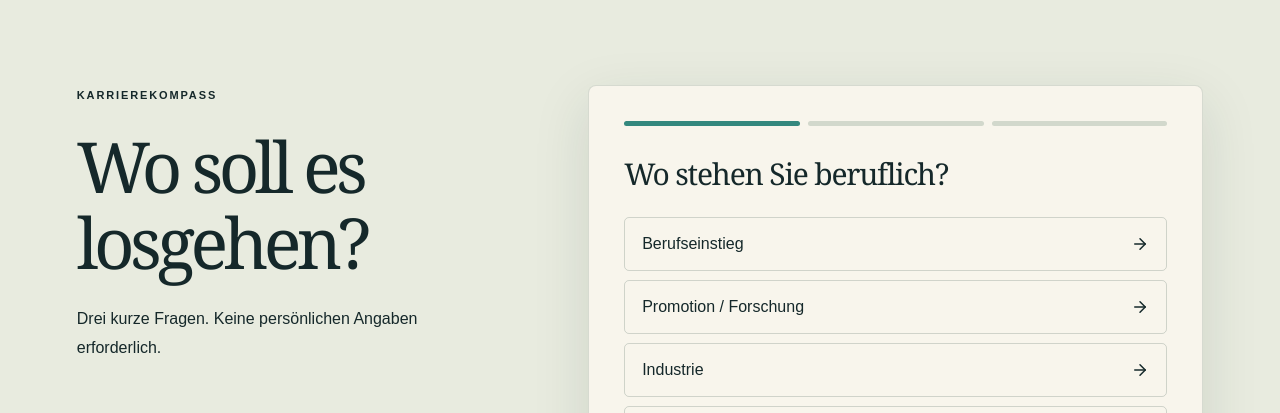
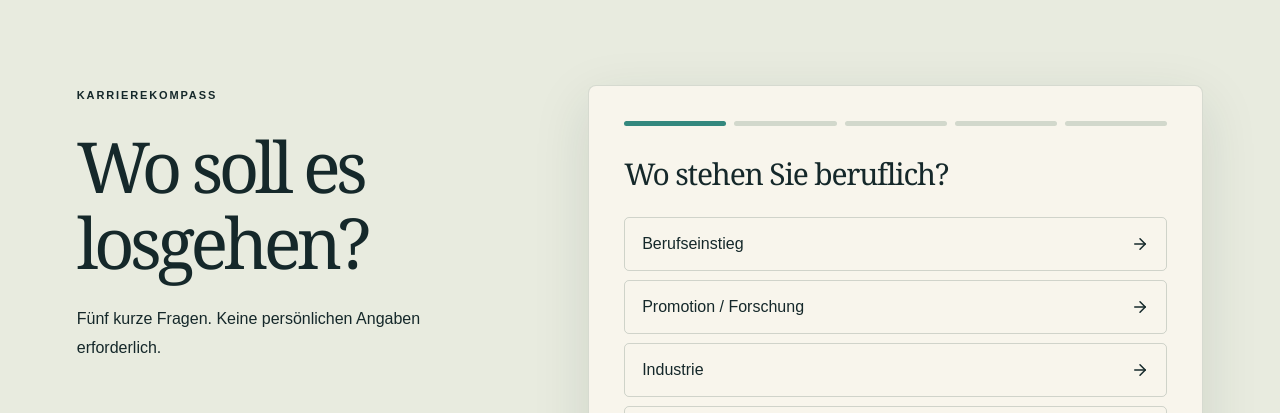
Before and after one commit to AtaMLK/Life-Science-Career-Compass, a Next.js app: page /de in a window 1280 px wide. Shown: the part 5140-5553 px from the top of the page. Built offline with nearby package versions, Linux system fonts and the light colour scheme; no server answers.

Commit message:
Expand localized Career Compass assessment from three to five relevant steps

```diff
--- a/src/components/career-finder.tsx
+++ b/src/components/career-finder.tsx
@@ -4,9 +4,9 @@ import {ArrowRight,ArrowLeft,Compass} from "lucide-react";
 import {type Lang,services} from "@/lib/content";
 import {serviceTranslations} from "@/lib/editorial-locale";
 const words={
-en:{eyebrow:"CAREER COMPASS",heading:"Not sure where to start?",intro:"Answer three quick questions. No personal details required.",questions:["Where are you in your career?","What do you need help with?","Where are you exploring opportunities?"],choices:[["Graduate / starting out","PhD / Research","Industry professional","Career change"],["Finding opportunities","CV & application documents","Interview preparation","Salary & career strategy"],["Germany","Austria or Switzerland","Still exploring"]],result:"A suggested starting point",note:"This recommendation is a guide, not an assessment or job guarantee.",ask:"Ask Farzaneh",back:"Back",again:"Start again"},
-de:{eyebrow:"KARRIEREKOMPASS",heading:"Wo soll es losgehen?",intro:"Drei kurze Fragen. Keine persönlichen Angaben erforderlich.",questions:["Wo stehen Sie beruflich?","Wobei brauchen Sie Unterstützung?","Wo suchen Sie Perspektiven?"],choices:[["Berufseinstieg","Promotion / Forschung","Industrie","Beruflicher Wechsel"],["Stellen finden","Lebenslauf & Bewerbung","Vorstellungsgespräch","Gehalt & Karrierestrategie"],["Deutschland","Österreich oder Schweiz","Noch unentschlossen"]],result:"Ein möglicher Einstieg",note:"Diese Empfehlung ist eine Orientierung, keine Garantie.",ask:"Farzaneh anfragen",back:"Zurück",again:"Neu beginnen"},
-tr:{eyebrow:"KARİYER PUSULASI",heading:"Nereden başlamalısınız?",intro:"Üç kısa soruyu yanıtlayın. Kişisel bilgi gerekmez.",questions:["Kariyerinizin hangi aşamasındasınız?","Hangi konuda desteğe ihtiyacınız var?","Nerede fırsat arıyorsunuz?"],choices:[["Yeni mezun","Doktora / Araştırma","Sektör profesyoneli","Kariyer değişikliği"],["İş fırsatları","CV ve başvurular","Mülakat hazırlığı","Maaş ve kariyer stratejisi"],["Almanya","Avusturya veya İsviçre","Henüz karar vermedim"]],result:"Önerilen başlangıç",note:"Bu öneri rehberlik amaçlıdır, iş garantisi vermez.",ask:"Farzaneh'e danış",back:"Geri",again:"Yeniden başla"}
+en:{eyebrow:"CAREER COMPASS",heading:"Not sure where to start?",intro:"Answer five quick questions. No personal details required.",questions:["Where are you in your career?","What do you need help with?","Where are you exploring opportunities?","Do you already have application documents?","When would you like to begin?"],choices:[["Graduate / starting out","PhD / Research","Industry professional","Career change"],["Finding opportunities","CV & application documents","Interview preparation","Salary & career strategy"],["Germany","Austria or Switzerland","Still exploring"],["Yes, ready to review","Yes, but need updating","No, starting from scratch"],["As soon as possible","Within one to three months","Just exploring for now"]],result:"A suggested starting point",note:"This recommendation is a guide, not an assessment or job guarantee.",ask:"Ask Farzaneh",back:"Back",again:"Start again"},
+de:{eyebrow:"KARRIEREKOMPASS",heading:"Wo soll es losgehen?",intro:"Fünf kurze Fragen. Keine persönlichen Angaben erforderlich.",questions:["Wo stehen Sie beruflich?","Wobei brauchen Sie Unterstützung?","Wo suchen Sie Perspektiven?","Haben Sie bereits Bewerbungsunterlagen?","Wann möchten Sie starten?"],choices:[["Berufseinstieg","Promotion / Forschung","Industrie","Beruflicher Wechsel"],["Stellen finden","Lebenslauf & Bewerbung","Vorstellungsgespräch","Gehalt & Karrierestrategie"],["Deutschland","Österreich oder Schweiz","Noch unentschlossen"],["Ja, zur Überprüfung bereit","Ja, aber veraltet","Nein, ich beginne neu"],["So bald wie möglich","In ein bis drei Monaten","Ich orientiere mich zunächst"]],result:"Ein möglicher Einstieg",note:"Diese Empfehlung ist eine Orientierung, keine Garantie.",ask:"Farzaneh anfragen",back:"Zurück",again:"Neu beginnen"},
+tr:{eyebrow:"KARİYER PUSULASI",heading:"Nereden başlamalısınız?",intro:"Beş kısa soruyu yanıtlayın. Kişisel bilgi gerekmez.",questions:["Kariyerinizin hangi aşamasındasınız?","Hangi konuda desteğe ihtiyacınız var?","Nerede fırsat arıyorsunuz?","Başvuru belgeleriniz hazır mı?","Ne zaman başlamak istiyorsunuz?"],choices:[["Yeni mezun","Doktora / Araştırma","Sektör profesyoneli","Kariyer değişikliği"],["İş fırsatları","CV ve başvurular","Mülakat hazırlığı","Maaş ve kariyer stratejisi"],["Almanya","Avusturya veya İsviçre","Henüz karar vermedim"],["Evet, incelemeye hazır","Evet, güncellenmesi gerekiyor","Hayır, sıfırdan başlayacağım"],["Mümkün olan en kısa zamanda","Bir ila üç ay içinde","Şimdilik araştırıyorum"]],result:"Önerilen başlangıç",note:"Bu öneri rehberlik amaçlıdır, iş garantisi vermez.",ask:"Farzaneh'e danış",back:"Geri",again:"Yeniden başla"}
 };
 const serviceIds=["industry","cv","interview","coaching"];
 export default function CareerFinder({lang}:{lang:Lang}){
@@ -15,5 +15,5 @@ export default function CareerFinder({lang}:{lang:Lang}){
  const base=services.find(x=>x.id===id)!;
  const summary=answers.map((a,i)=>t.choices[i][a]).join(" · ");
  const title=lang==="en"?base.name:serviceTranslations[lang][id].name;
- return <section id="finder" className="editorial-finder"><div className="finder-heading"><span className="index-mark">{t.eyebrow}</span><h2>{t.heading}</h2><p>{t.intro}</p></div><div className="finder-surface" aria-live="polite" aria-atomic="true"><div className="finder-progress">{[0,1,2].map(i=><span key={i} className={i<=step?"filled":""}/>)}</div>{step<3?<><h3>{t.questions[step]}</h3><div className="finder-choices">{t.choices[step].map((option,i)=><button type="button" key={option} onClick={()=>setAnswers(a=>[...a,i])}><span>{option}</span><ArrowRight size={18}/></button>)}</div></>:<div className="finder-recommendation"><span>{t.result}</span><h3>{title}</h3><p className="finder-summary">{summary}</p><p>{t.note}</p><a href={"mailto:Ls.career-compass@mail.de?subject="+encodeURIComponent("Career Compass: "+title)+"&body="+encodeURIComponent(summary)}>{t.ask} <ArrowRight size={18}/></a></div>}<div className="finder-footer"><button type="button" disabled={step===0} onClick={()=>setAnswers(a=>a.slice(0,-1))}><ArrowLeft size={15}/>{t.back}</button><button type="button" onClick={()=>setAnswers([])}><Compass size={15}/>{t.again}</button></div></div></section>
+ return <section id="finder" className="editorial-finder"><div className="finder-heading"><span className="index-mark">{t.eyebrow}</span><h2>{t.heading}</h2><p>{t.intro}</p></div><div className="finder-surface" aria-live="polite" aria-atomic="true"><div className="finder-progress">{[0,1,2,3,4].map(i=><span key={i} className={i<=step?"filled":""}/>)}</div>{step<5?<><h3>{t.questions[step]}</h3><div className="finder-choices">{t.choices[step].map((option,i)=><button type="button" key={option} onClick={()=>setAnswers(a=>[...a,i])}><span>{option}</span><ArrowRight size={18}/></button>)}</div></>:<div className="finder-recommendation"><span>{t.result}</span><h3>{title}</h3><p className="finder-summary">{summary}</p><p>{t.note}</p><a href={"mailto:Ls.career-compass@mail.de?subject="+encodeURIComponent("Career Compass: "+title)+"&body="+encodeURIComponent(summary)}>{t.ask} <ArrowRight size={18}/></a></div>}<div className="finder-footer"><button type="button" disabled={step===0} onClick={()=>setAnswers(a=>a.slice(0,-1))}><ArrowLeft size={15}/>{t.back}</button><button type="button" onClick={()=>setAnswers([])}><Compass size={15}/>{t.again}</button></div></div></section>
 }
```
